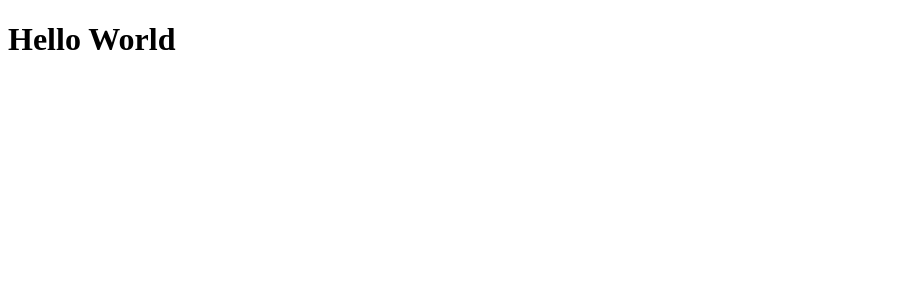
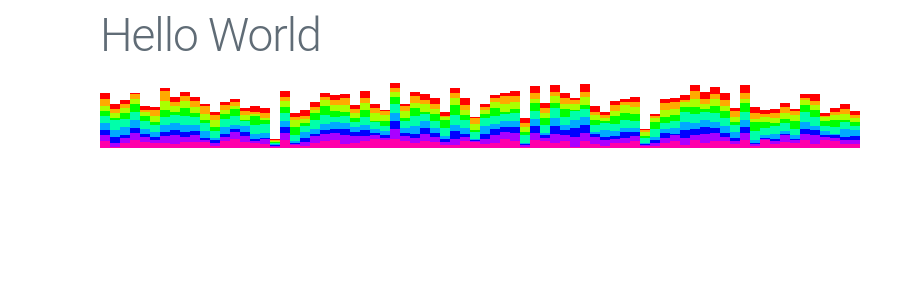
Before and after one commit to decentninja/Nyan-Group-Creator, a React app: page / in a window 1280 px wide. Shown: the top 300 px of the page, without its empty margins (0-915 px from the left). Built offline with nearby package versions, Linux system fonts and the light colour scheme.

Commit message:
First data view

```diff
--- a/index.html
+++ b/index.html
@@ -3,6 +3,7 @@
     <head>
         <meta charset="utf-8">
         <meta name="viewport" content="width=device-width">
+        <link rel="stylesheet" href="node_modules/milligram/dist/milligram.css" type="text/css" charset="utf-8">
     </head>
     <body>
         <div class="container"></div>
--- a/src/app.jsx
+++ b/src/app.jsx
@@ -1,14 +1,38 @@
 import React from "react"
 import ReactDOM from "react-dom"
-import {data} from "./dataparsing.js"
+import {data, values} from "./dataparsing.js"
 
 
-console.log(data);
+function colormap(k) {
+    const i = values.indexOf(k);
+    return `hsl(${i * 360 / 9.}, 100%, 50%)`
+}
+
+function GuyStack({data}) {
+    const style = {
+        display: "inline-block"
+    }
+    return (<div style={style}>
+        {Object.keys(data.values).map((k, i) => {
+            const style = {
+                height: 1 * data.values[k],
+                width: "10px",
+                backgroundColor: colormap(k),
+            }
+            return <div key={i} style={style}></div>
+        })}
+    </div>)
+}
 
 class App extends React.Component {
     render() {
-        return (<h1>Hello World</h1>)
+        return (
+            <div>
+                <h1>Hello World</h1>
+                {data.map((person) => <GuyStack key={person.id} data={person}/>)}
+            </div>
+        )
     }
 }
 
-ReactDOM.render(<App />, document.querySelector(".container"));
+ReactDOM.render(<App />, document.querySelector(".container"))
```
Also changed, not shown: src/dataparsing.js, 1 other file (tests, documents, lock files or other folders).
